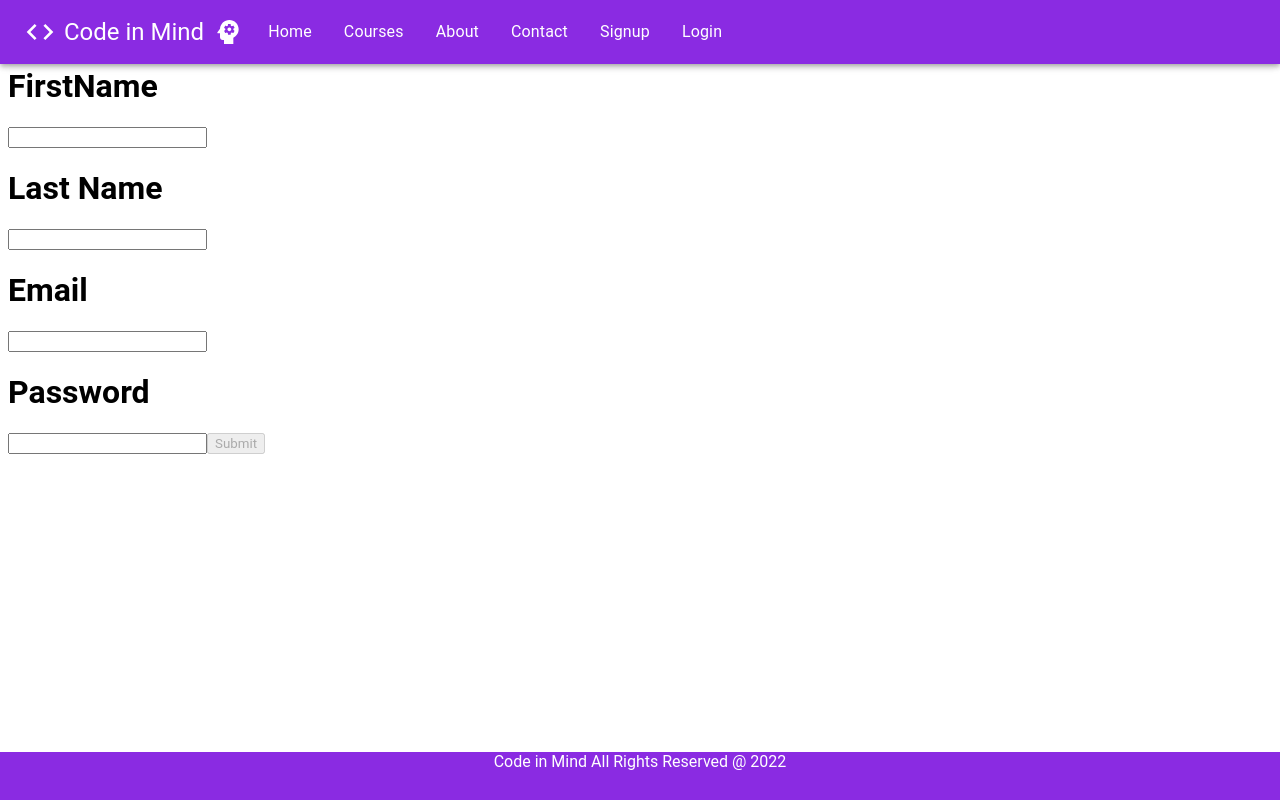
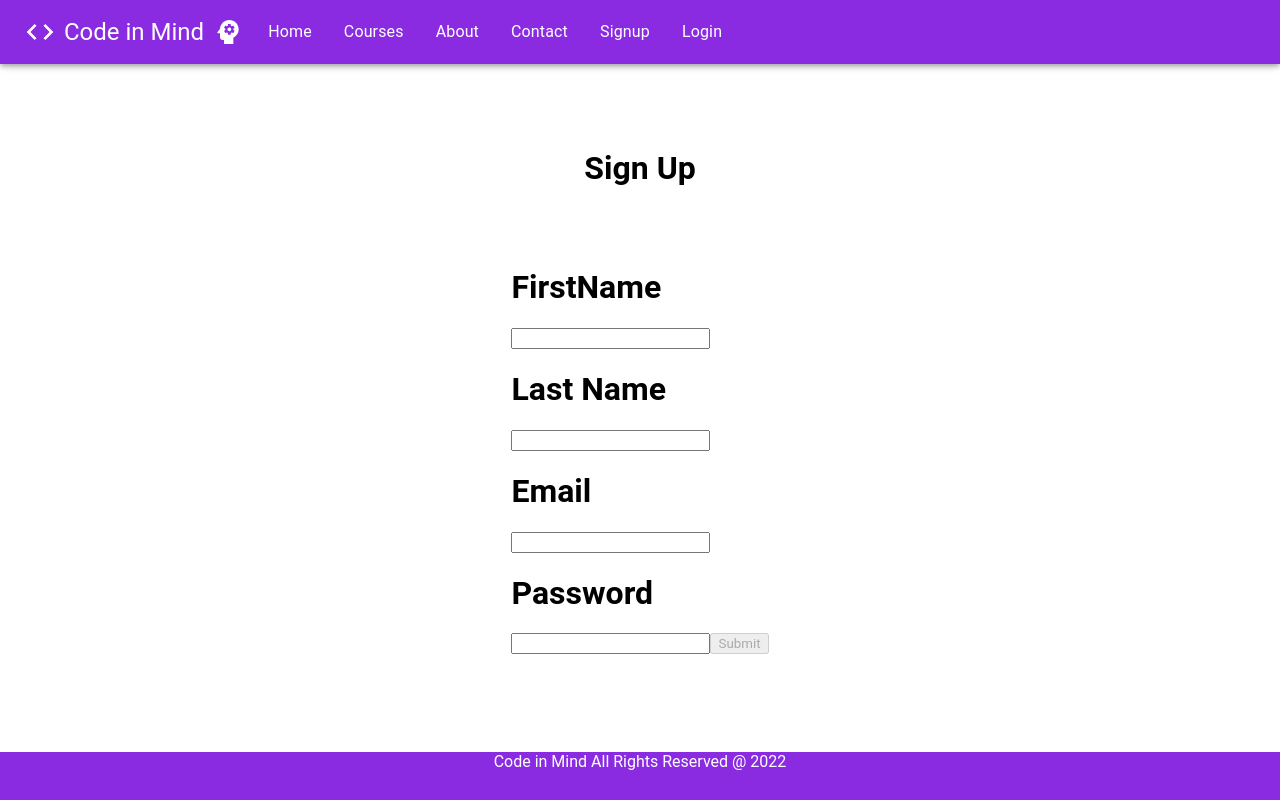
Before and after one commit to judo2000/code_in_mind, a React (Create React App) app in the folder client/: page /signup in a window 1280 px wide. Built offline with nearby package versions, Linux system fonts and the light colour scheme.

Commit message:
Update styling and removed console logs

```diff
--- a/client/src/components/Courses.js
+++ b/client/src/components/Courses.js
@@ -6,6 +6,7 @@ import * as React from "react";
 import PropTypes from "prop-types";
 import Box from "@mui/material/Box";
 import Button from "@mui/material/Button";
+import { Container } from "@mui/material/";
 
 function Item(props) {
   const { sx, ...other } = props;
@@ -75,10 +76,10 @@ export function GridTemplateColumns() {
 
 const Courses = () => {
   return (
-    <div>
+    <Container style={{ marginTop: "8em" }}>
       <h1>Courses</h1>
       <GridTemplateColumns />
-    </div>
+    </Container>
   );
 };
 
--- a/client/src/components/CreateCourse.js
+++ b/client/src/components/CreateCourse.js
@@ -10,7 +10,6 @@ import { Button } from "@mui/material";
 export const CreateCourse = () => {
   const token = Auth.loggedIn() ? Auth.getToken() : null;
   const user = jwt(token);
-  console.log(user.data.isAdmin);
 
   const navigate = useNavigate();
 
@@ -30,7 +29,6 @@ export const CreateCourse = () => {
             ...values,
           },
           onCompleted: (data) => {
-            console.log(data);
             navigate("/courses");
           },
         });
@@ -44,7 +42,6 @@ export const CreateCourse = () => {
         return (
           <div
             style={{
-              marginTop: "8em",
               display: "flex",
               flexDirection: "column",
               margin: "0 auto",
@@ -61,7 +58,8 @@ export const CreateCourse = () => {
             <Field
               name="description"
               style={{ padding: ".5em" }}
-              component="input"
+              component="textarea"
+              rows="15"
             />
             <br />
             <br />
--- a/client/src/components/Dashboard/Dashboard.js
+++ b/client/src/components/Dashboard/Dashboard.js
@@ -19,7 +19,6 @@ const Dashboard = () => {
 
   // if the user is not logged in redirect to login
   const navigate = useNavigate();
-  console.log(navigate, 20);
   useEffect(() => {
     if (!token) {
       navigate("/login");
@@ -27,9 +26,8 @@ const Dashboard = () => {
   });
   // checks for user if logged in
   const { loading, data } = useQuery(GET_ME);
-  console.log(data);
+
   const user = data?.me || {};
-  console.log(user, 26);
 
   const enrolledCourses = user.enrolledCourses;
 
@@ -79,7 +77,9 @@ const Dashboard = () => {
 
   function MyCourses() {
     return loading ? (
-      <Spinner />
+      <div style={{ paddingTop: "10px" }}>
+        <Spinner />
+      </div>
     ) : enrolledCourses.length > 0 ? (
       <Grid
         container
@@ -89,7 +89,7 @@ const Dashboard = () => {
         {enrolledCourses.map((course) => (
           <Grid item xs={12} sm={4} md={4} key={course._id}>
             <Item color="secondary">
-              <h2>{course.courseTitle}</h2>
+              <h3>{course.courseTitle}</h3>
               <p>{course.description}</p>
               <Button
                 color="error"
@@ -117,8 +117,6 @@ const Dashboard = () => {
     );
   }
 
-  console.log(enrolledCourses);
-  console.log(user, 47);
   return loading ? (
     <div>
       <Spinner />
@@ -135,12 +133,12 @@ const Dashboard = () => {
         maxWidth="sm"
       >
         <h1>Dashboard</h1>
-        <h1>
+        <h2>
           Welcome {user.firstName} {user.lastName}
-        </h1>
+        </h2>
         {user.isAdmin ? (
           <Button
-            size="medium"
+            size="small"
             style={{ backgroundColor: "#8a2be2" }}
             className="addButton"
             variant="contained"
--- a/client/src/components/Email.js
+++ b/client/src/components/Email.js
@@ -47,9 +47,7 @@ const Email = () => {
           setMessage("");
           setName("");
         },
-        (error) => {
-          console.log(error.text);
-        }
+        (error) => {}
       );
   };
 
--- a/client/src/components/Login.js
+++ b/client/src/components/Login.js
@@ -3,12 +3,24 @@ import { useMutation } from "@apollo/client";
 import { useNavigate } from "react-router-dom";
 import { LOGIN_USER } from "../utils/mutations";
 import { Button } from "@mui/material";
+import { Container } from "@mui/material/";
 
 export const Login = () => {
   const [loginMutation] = useMutation(LOGIN_USER);
   const navigate = useNavigate();
 
   return (
+    <Container
+      sx={{
+        display: "flex",
+        justifyContent: "center",
+        alignItems: "center",
+        flexDirection: "column",
+        marginTop: "8em",
+      }}
+      maxWidth="sm"
+    >
+      <h1>Login</h1>
       <Form
         afterSubmit={() => navigate("/dashboard")}
         onSubmit={async (values) => {
@@ -17,7 +29,6 @@ export const Login = () => {
               ...values,
             },
             onCompleted: (data) => {
-            console.log(data);
               localStorage.setItem("token", data?.login?.token);
               window.location.href = "/dashboard";
             },
@@ -51,5 +62,6 @@ export const Login = () => {
           );
         }}
       />
+    </Container>
   );
 };
--- a/client/src/components/Signup.js
+++ b/client/src/components/Signup.js
@@ -2,12 +2,24 @@ import { Form, Field } from "react-final-form";
 import { useMutation } from "@apollo/client";
 import { useNavigate } from "react-router-dom";
 import { ADD_USER } from "../utils/mutations";
+import { Container } from "@mui/material/";
 
 export const Signup = () => {
   const [signupMutation] = useMutation(ADD_USER);
   const navigate = useNavigate();
 
   return (
+    <Container
+      sx={{
+        display: "flex",
+        justifyContent: "center",
+        alignItems: "center",
+        flexDirection: "column",
+        marginTop: "8em",
+      }}
+      maxWidth="sm"
+    >
+      <h1>Sign Up</h1>
       <Form
         onSubmit={async (values) => {
           await signupMutation({
@@ -15,7 +27,6 @@ export const Signup = () => {
               ...values,
             },
             onCompleted: (data) => {
-            console.log(data);
               localStorage.setItem("token", data?.addUser?.token);
               navigate("/dashboard");
             },
@@ -55,5 +66,6 @@ export const Signup = () => {
           );
         }}
       />
+    </Container>
   );
 };
--- a/client/src/components/SingleCourse.js
+++ b/client/src/components/SingleCourse.js
@@ -24,7 +24,7 @@ const SingleCourse = () => {
   const { loading, data } = useQuery(GET_COURSE, {
     variables: { _id: id },
   });
-  console.log(id);
+
   const course = data?.course || {};
 
   return loading ? (
```
Also changed, not shown: 1 other file (tests, documents, lock files or other folders). Lines whose indentation alone changed are shown as unchanged.
